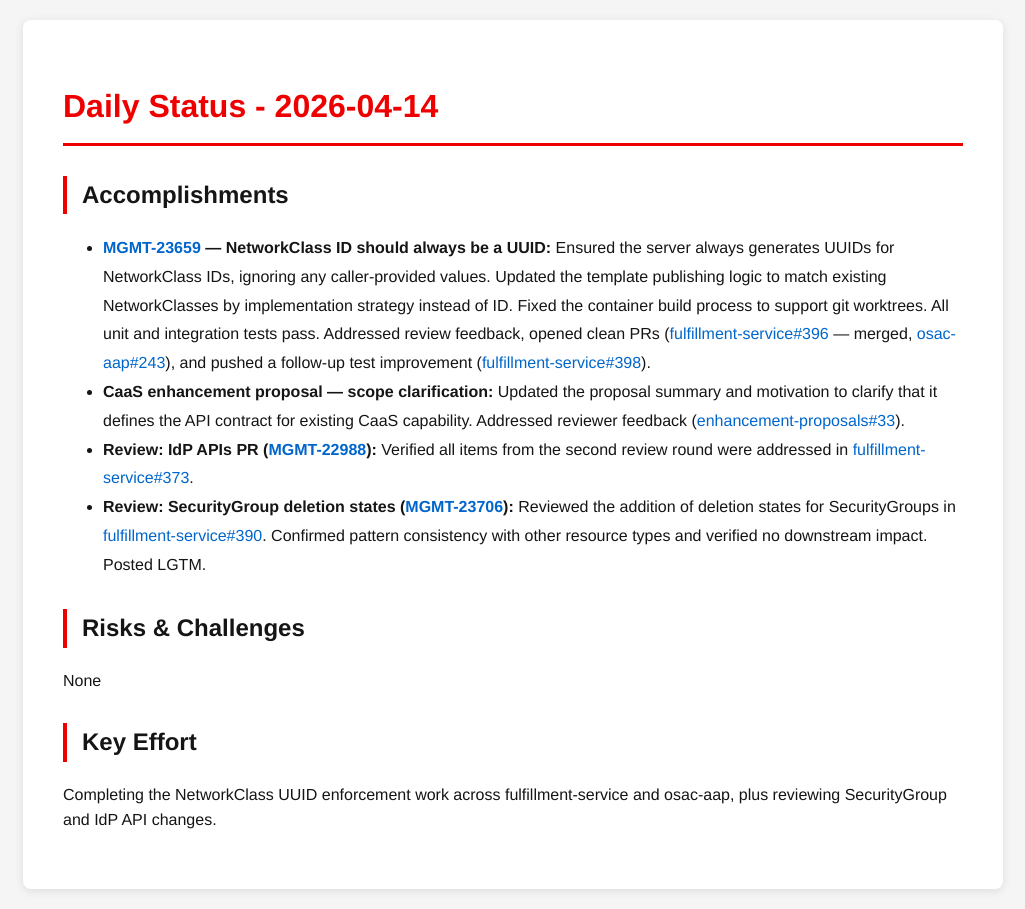
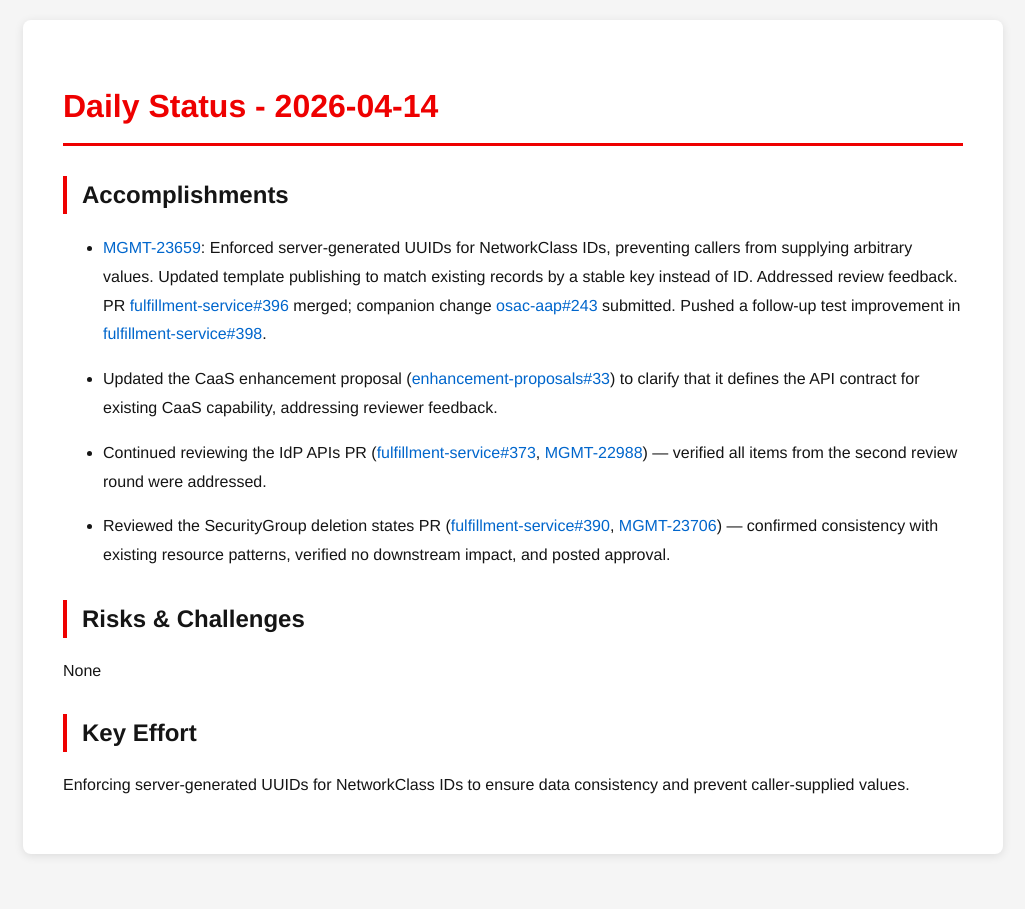
Before and after one commit to tzvatot/daily-status, a Jekyll site: the page built from 2026-04-14.md, in a window 1280 px wide. Shown: the whole page, without its empty margins (127-1152 px from the left). Built offline with Jekyll 4.4.1, drawn with Linux system fonts in a browser that asks for light colours.

Commit message:
Daily status update - 2026-04-14

```diff
--- a/2026-04-14.md
+++ b/2026-04-14.md
@@ -7,13 +7,17 @@ date: 2026-04-14
 # Daily Status - 2026-04-14
 
 ## Accomplishments
-- **[MGMT-23659](https://issues.redhat.com/browse/MGMT-23659) — NetworkClass ID should always be a UUID:** Ensured the server always generates UUIDs for NetworkClass IDs, ignoring any caller-provided values. Updated the template publishing logic to match existing NetworkClasses by implementation strategy instead of ID. Fixed the container build process to support git worktrees. All unit and integration tests pass. Addressed review feedback, opened clean PRs ([fulfillment-service#396](https://github.com/osac-project/fulfillment-service/pull/396) — merged, [osac-aap#243](https://github.com/osac-project/osac-aap/pull/243)), and pushed a follow-up test improvement ([fulfillment-service#398](https://github.com/osac-project/fulfillment-service/pull/398)).
-- **CaaS enhancement proposal — scope clarification:** Updated the proposal summary and motivation to clarify that it defines the API contract for existing CaaS capability. Addressed reviewer feedback ([enhancement-proposals#33](https://github.com/osac-project/enhancement-proposals/pull/33)).
-- **Review: IdP APIs PR ([MGMT-22988](https://issues.redhat.com/browse/MGMT-22988)):** Verified all items from the second review round were addressed in [fulfillment-service#373](https://github.com/osac-project/fulfillment-service/pull/373).
-- **Review: SecurityGroup deletion states ([MGMT-23706](https://issues.redhat.com/browse/MGMT-23706)):** Reviewed the addition of deletion states for SecurityGroups in [fulfillment-service#390](https://github.com/osac-project/fulfillment-service/pull/390). Confirmed pattern consistency with other resource types and verified no downstream impact. Posted LGTM.
+
+- [MGMT-23659](https://issues.redhat.com/browse/MGMT-23659): Enforced server-generated UUIDs for NetworkClass IDs, preventing callers from supplying arbitrary values. Updated template publishing to match existing records by a stable key instead of ID. Addressed review feedback. PR [fulfillment-service#396](https://github.com/osac-project/fulfillment-service/pull/396) merged; companion change [osac-aap#243](https://github.com/osac-project/osac-aap/pull/243) submitted. Pushed a follow-up test improvement in [fulfillment-service#398](https://github.com/osac-project/fulfillment-service/pull/398).
+
+- Updated the CaaS enhancement proposal ([enhancement-proposals#33](https://github.com/osac-project/enhancement-proposals/pull/33)) to clarify that it defines the API contract for existing CaaS capability, addressing reviewer feedback.
+
+- Continued reviewing the IdP APIs PR ([fulfillment-service#373](https://github.com/osac-project/fulfillment-service/pull/373), [MGMT-22988](https://issues.redhat.com/browse/MGMT-22988)) — verified all items from the second review round were addressed.
+
+- Reviewed the SecurityGroup deletion states PR ([fulfillment-service#390](https://github.com/osac-project/fulfillment-service/pull/390), [MGMT-23706](https://issues.redhat.com/browse/MGMT-23706)) — confirmed consistency with existing resource patterns, verified no downstream impact, and posted approval.
 
 ## Risks & Challenges
 None
 
 ## Key Effort
-Completing the NetworkClass UUID enforcement work across fulfillment-service and osac-aap, plus reviewing SecurityGroup and IdP API changes.
+Enforcing server-generated UUIDs for NetworkClass IDs to ensure data consistency and prevent caller-supplied values.
```
